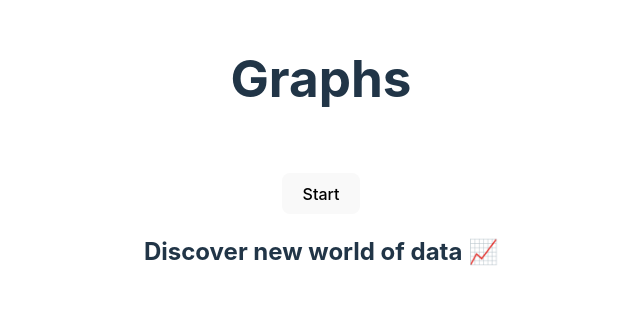
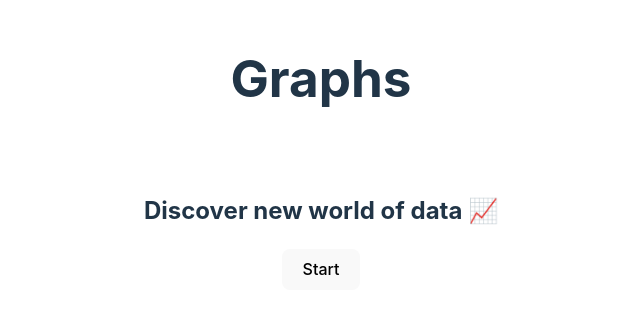
Before and after one commit to Lu-Smith/react-graphs, a React (Vite) app: page / in a window 1280 px wide. Shown: the part 231-544 px from the top of the page, without its empty margins (319-959 px from the left). Built offline with nearby package versions, Linux system fonts and the light colour scheme.

Commit message:
Updated logic in App.tsx

```diff
--- a/src/App.tsx
+++ b/src/App.tsx
@@ -7,18 +7,14 @@ function App() {
   const [pageNumber, setPageNumber] = useState(1);
 
   const handlePages = () => {
-    if (pageNumber < 6) setPageNumber(prev => prev + 1);
-    else if (pageNumber === 6) setPageNumber(1);
+    if (pageNumber < 5) setPageNumber(prev => prev + 1);
+    else if (pageNumber === 5) setPageNumber(1);
   }
 
   return (
     <>
       {start ? <MainPage pageNumber={pageNumber} /> : <h1>Graphs</h1>}
       <div className="card">
-        <button onClick={() => setStart(prev => !prev)}>
-        {start ? 'Home Page' : 'Start'}
-        </button>
-        <div>
           {start ?
           <div>
             <h2>Graph {pageNumber} 📈</h2>
@@ -27,9 +23,10 @@ function App() {
             </button>
           </div> :
           <h2>Discover new world of data 📈</h2>}
+          <button onClick={() => setStart(prev => !prev)}>
+            {start ? 'Home Page' : 'Start'}
+          </button>
       </div>
-      </div>
-
     </>
   )
 }
```
Lines whose indentation alone changed are shown as unchanged.
